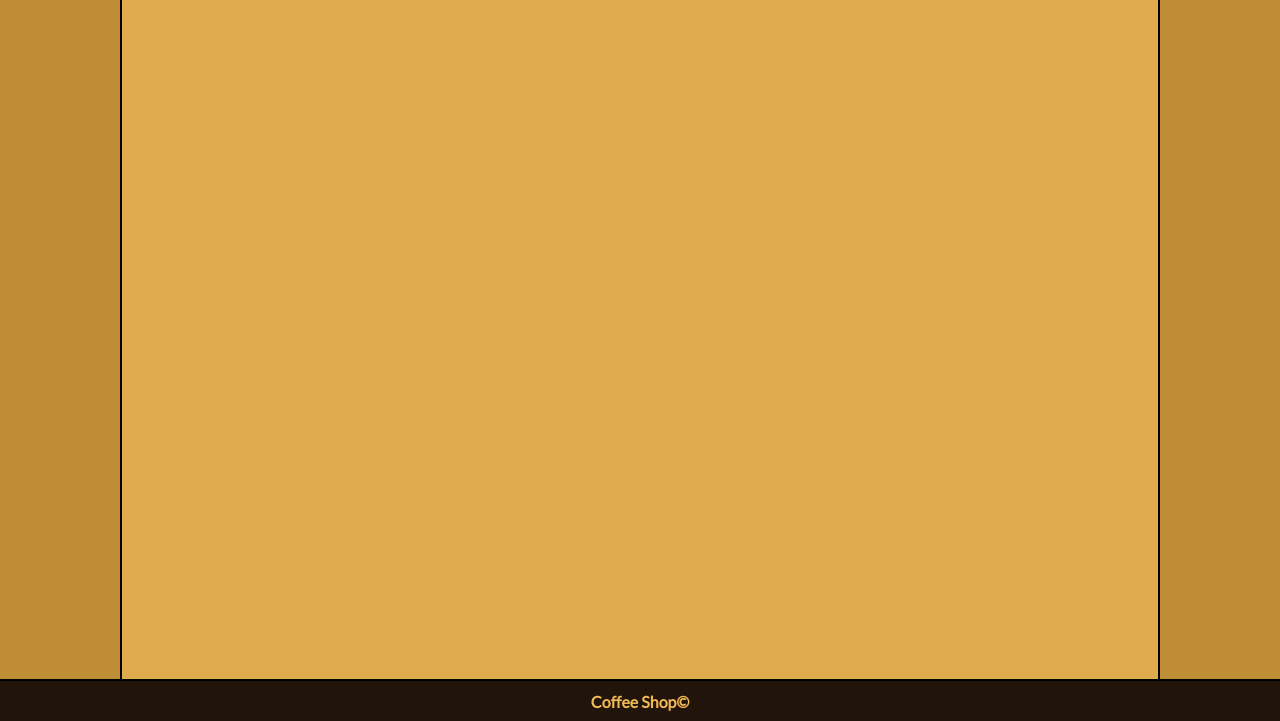
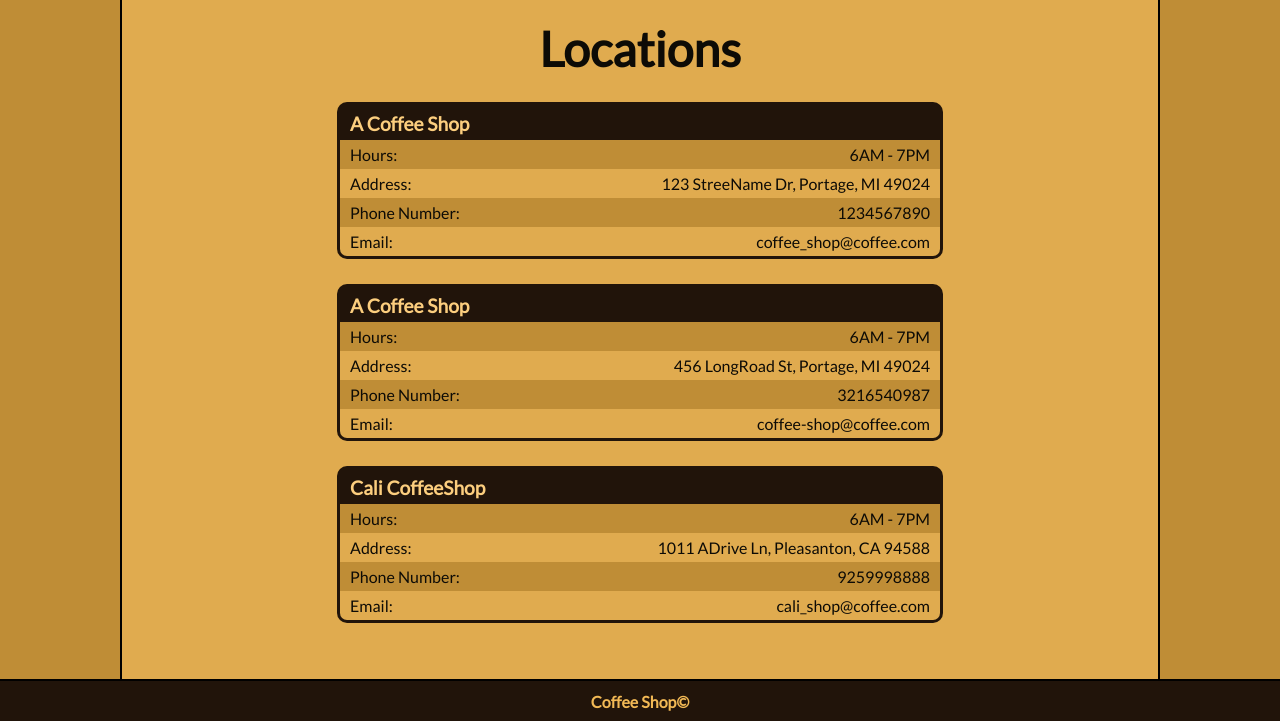
Before and after one commit to brodriguez8774/CS3500GroupProject, a PHP site: page /contact.php in a window 1280 px wide. Shown: the part 79-800 px from the top of the page. Run offline with PHP 8.4, Linux system fonts and the light colour scheme; data comes from the database, SQL or seed files in the repository.

Commit message:
Set up contact page

```diff
--- a/WebSite/contact.php
+++ b/WebSite/contact.php
@@ -1,5 +1,13 @@
 <?php
   include "templates/head.php";
+
+  // Database connection.
+  include "database/databaseLogin.inc.php";
+  include "database/databaseConnect.inc.php";
+  include "database/databaseSelect.inc.php";
+  global $pdo;
+  $pdo = ConnectViaPDO($host, $DBuser, $DBpassword, $database, $DBport);
+  $storeList = $pdo->query($sqlSelectStore);
 ?>
 
 <body>
@@ -10,7 +18,34 @@
   <main>
     <div class="placeholder"></div>
     <div id="content">
-
+      <h2 class="contact-title">Locations</h2>
+      <?php
+        while ($storeRow = $storeList->fetch()) {
+          echo "<div class='location'>";
+            if ($storeRow['name'] === '') {
+              echo "<h3 class='location-header'>A Coffee Shop</h3>";
+            } else {
+              echo "<h3 class='location-header'>" . $storeRow['name'] . "</h3>";
+            }
+            echo "<div>";
+              echo "<p>Hours: </p>";
+              echo "<p>" . $storeRow['hours'] . "</p>";
+            echo "</div>";
+            echo "<div>";
+              echo "<p>Address: </p>";
+              echo "<p>" . $storeRow['street'] . ", " . $storeRow['city'] . ", " . $storeRow['state'] . " " . $storeRow['zip'] . "</p>";
+            echo "</div>";
+            echo "<div>";
+              echo "<p>Phone Number: </p>";
+              echo "<p>" . $storeRow['phone'] . "</p>";
+            echo "</div>";
+            echo "<div>";
+              echo "<p>Email: </p>";
+              echo "<p>" . $storeRow['email'] . "</p>";
+            echo "</div>";
+          echo "</div>";
+        }
+      ?>
     </div>
     <div class="placeholder"></div>
   </main>
@@ -18,4 +53,7 @@
     include "templates/footer.php";
   ?>
 </body>
+<?php
+  include "database/databaseClose.inc.php";
+?>
 </html>
--- a/WebSite/database/databaseClose.inc.php
+++ b/WebSite/database/databaseClose.inc.php
@@ -5,4 +5,7 @@
     if (isset($foodList)) {
         $foodList = null;
     }
+    if (isset($storeList)) {
+        $storeList = null;
+    }
 ?>
--- a/WebSite/static/css/base.css
+++ b/WebSite/static/css/base.css
@@ -216,6 +216,32 @@ main p {
   padding-right: 10px;
   padding-left: 20px; }
 
+.location {
+  width: 100%;
+  max-width: 600px;
+  padding-top: 10px;
+  padding-right: 3px;
+  padding-bottom: 3px;
+  padding-left: 3px;
+  margin-top: 25px;
+  margin-right: auto;
+  margin-bottom: 25px;
+  margin-left: auto; }
+
+.location .location-header {
+  padding-right: 10px;
+  padding-bottom: 5px;
+  padding-left: 10px; }
+.location div {
+  display: flex;
+  justify-content: space-between;
+  padding-top: 5px;
+  padding-right: 10px;
+  padding-bottom: 5px;
+  padding-left: 10px; }
+.location p {
+  padding: 0; }
+
 main p {
   text-align: justify; }
 main a {
@@ -227,6 +253,13 @@ main a {
 
 .menu .menu-item-header {
   font-weight: bold;
+  color: #fcce7e; }
+
+.contact-title {
+  font-size: 300%;
+  text-align: center; }
+
+.location .location-header {
   color: #fcce7e; }
 
 main #content {
@@ -251,4 +284,23 @@ main #content {
   border: 2px solid #59341b;
   border-radius: 50%; }
 
+.contact-title {
+  font-size: 300%;
+  text-align: center; }
+
+.location {
+  background-color: #21140a;
+  border-radius: 10px; }
+
+.location div {
+  display: flex;
+  justify-content: space-between; }
+.location div:nth-child(2n+2) {
+  background-color: #bf8d36; }
+.location div:nth-child(2n+3) {
+  background-color: #e0ab4f; }
+.location div:last-child {
+  border-bottom-right-radius: 7px;
+  border-bottom-left-radius: 7px; }
+
 /*# sourceMappingURL=base.css.map */
--- a/WebSite/static/css/sass/_content.scss
+++ b/WebSite/static/css/sass/_content.scss
@@ -132,6 +132,50 @@ main {
 //END Menu Block
 //**************************************************
 
+//**************************************************
+//START Contact Block
+//**************************************************
+
+.location {
+    width: 100%;
+    max-width: 600px;
+    padding-top: 10px;
+    padding-right: 3px;
+    padding-bottom: 3px;
+    padding-left: 3px;
+    margin-top: 25px;
+    margin-right: auto;
+    margin-bottom: 25px;
+    margin-left: auto;
+}
+
+.location {
+
+    .location-header {
+        padding-right: 10px;
+        padding-bottom: 5px;
+        padding-left: 10px;
+    }
+
+    div {
+        display: flex;
+        justify-content: space-between;
+
+        padding-top: 5px;
+        padding-right: 10px;
+        padding-bottom: 5px;
+        padding-left: 10px;
+    }
+
+    p {
+        padding: 0;
+    }
+}
+
+//**************************************************
+//END Contact Block
+//**************************************************
+
 //*************************************************************************************************
 //*************************************************************************************************
 //*******************************************Typography********************************************
@@ -181,6 +225,26 @@ main {
 
 //**************************************************
 //END Menu Block
+//**************************************************
+
+//**************************************************
+//START Contact Block
+//**************************************************
+
+.contact-title {
+    font-size: 300%;
+    text-align: center;
+}
+
+.location {
+
+    .location-header {
+        color: $contact-header;
+    }
+}
+
+//**************************************************
+//END Contact Block
 //**************************************************
 
 //*************************************************************************************************
@@ -273,6 +337,50 @@ main {
 //END Menu Block
 //**************************************************
 
+//**************************************************
+//START Contact Block
+//**************************************************
+
+.contact-title {
+    font-size: 300%;
+    text-align: center;
+}
+
+.location {
+    background-color: $contact-back;
+
+    border-radius: 10px;
+}
+
+.location {
+
+    .location-header {
+        //background-color: $contact-back;
+    }
+
+    div {
+        display: flex;
+        justify-content: space-between;
+    }
+
+    div:nth-child(2n+2) {
+        background-color: $contact-row-even;
+    }
+
+    div:nth-child(2n+3) {
+        background-color: $contact-row-odd;
+    }
+
+    div:last-child {
+        border-bottom-right-radius: 7px;
+        border-bottom-left-radius: 7px;
+    }
+}
+
+//**************************************************
+//END Contact Block
+//**************************************************
+
 //*************************************************************************************************
 //*************************************************************************************************
 //*********************************************Other***********************************************
--- a/WebSite/static/css/sass/_variables.scss
+++ b/WebSite/static/css/sass/_variables.scss
@@ -12,7 +12,6 @@
 //**************************************************
 
 // GreyScale
-
 $color-black: #000;
 $color-greyDarkMore: #212121;
 $color-greyDark: #404040;
@@ -25,40 +24,17 @@ $color-white: #fff;
 
 
 // Background Color
-//$color-header: #674d3c;
-//$color-header: $color-greyDarkMore;
 $color-header: #21140a;
-
-//$color-nav: #a35f31;
-//$color-nav: $color-greyDark;
 $color-nav: #59341b;
-
-//$color-body: #9f7732;
-//$color-body: $color-greyLightMore;
 $color-body: #e0ab4f;
-
-//$color-margins: #5e451a;
-//$color-margins: $color-greyLight;
 $color-margins: #bf8d36;
-
-//$color-borders: $color-black;
 $color-borders: $color-black;
 
 
 // Font Color
-//$color-title1: #f2d6a7;
-//$color-title1: $color-white;
 $color-title1: #fcce7e;
-
-//$color-title2: #f2d6a7;
-//$color-title2: $color-white;
 $color-title2: #f2b955;
-
-//$color-link: #d5b169;
-//$color-link: $color-black;
 $color-link: #211c10;
-
-//$color-text: $color-black;
 $color-text: #0d0b06;
 
 
@@ -69,6 +45,13 @@ $menu-header-back: $color-header;
 $menu-body-back: $color-body;
 $menu-description: $color-title1;
 $menu-border: $color-nav;
+
+
+// Contact Location Color
+$contact-header: $color-title1;
+$contact-back: $color-header;
+$contact-row-even: $color-margins;
+$contact-row-odd: $color-body;
 
 //**************************************************
 //END Color Block
```
